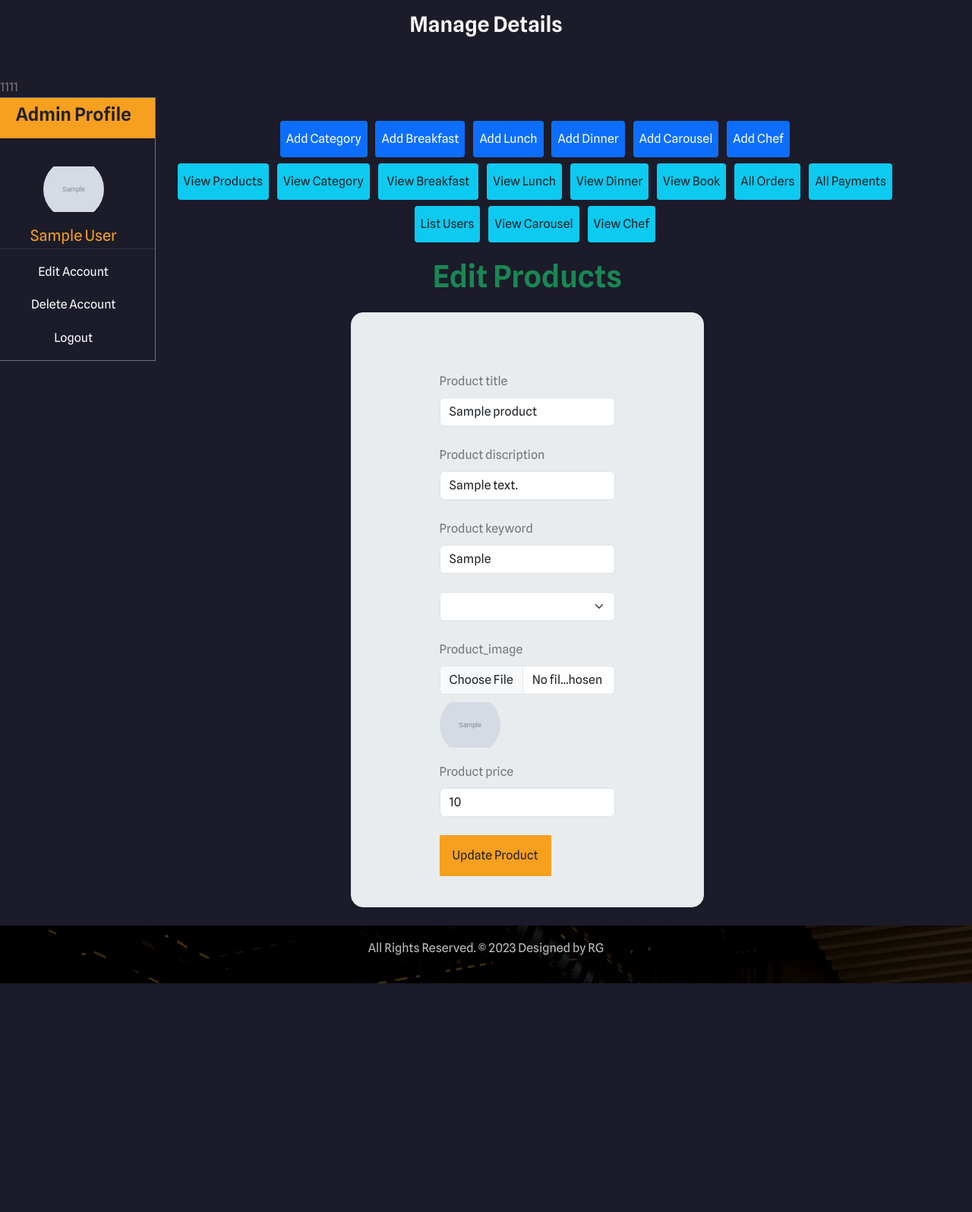
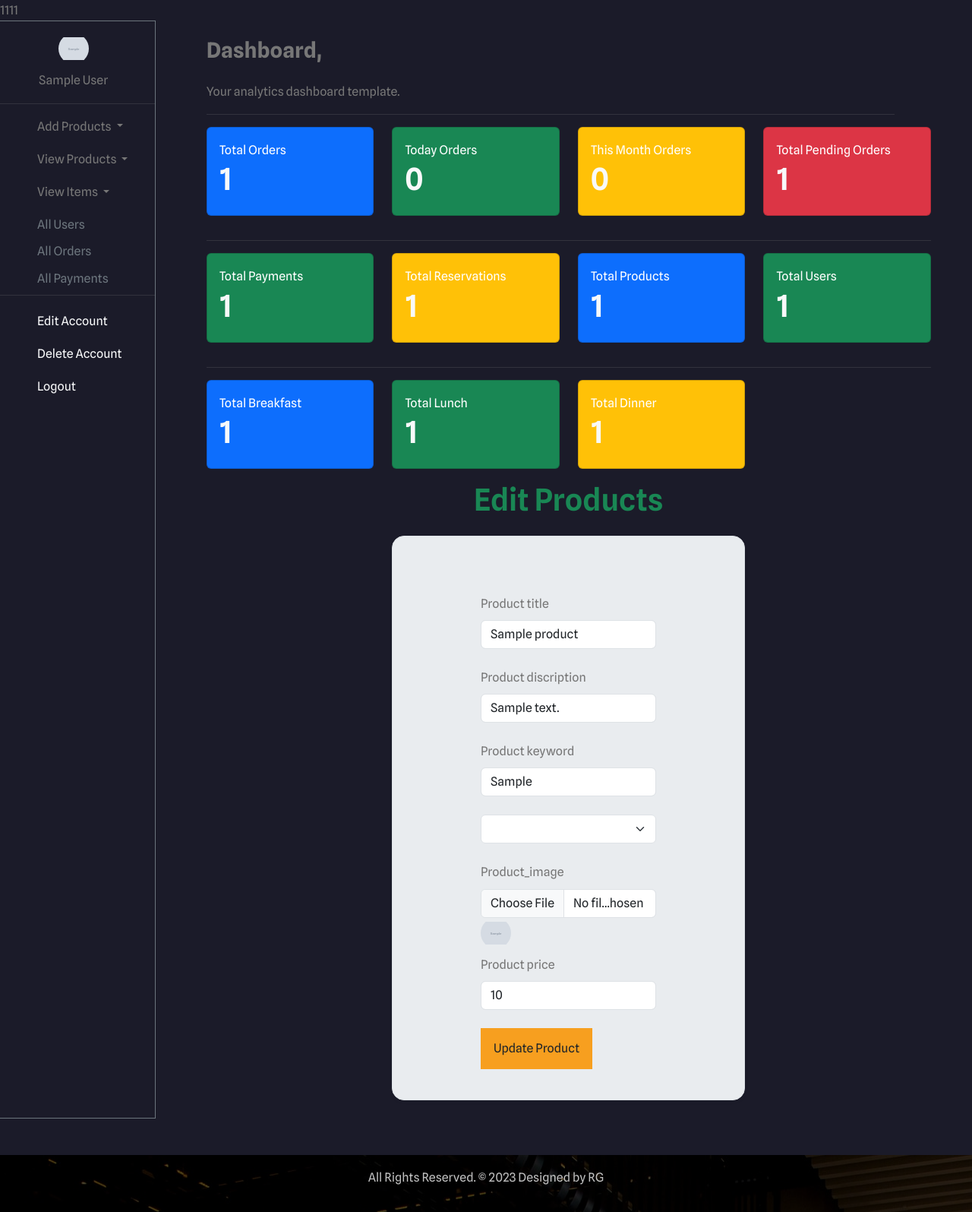
Before and after one commit to gilbertozioma/Food-shop, a PHP site: page /admin/index.php?edit_product=1 in a window 1280 px wide. Shown: the part 75-1670 px from the top of the page at 76% size. Before the commit the page ends 1369 px from the top, so only its background shows below. Run offline with PHP 8.4, Linux system fonts and the light colour scheme; the visitor is signed in with stand-in values (Sample User, id 1); tables that the repository leaves empty or names only in its code hold one stand-in row (values such as "Sample post"); grey boxes marked "Sample" are stand-in pictures; data that the repository does not hold is empty.

Commit message:
Implemented a sidebar and analytical dashboard

```diff
--- a/admin/index.php
+++ b/admin/index.php
@@ -13,6 +13,7 @@ include('../functions/common_function.php');
     <meta name="viewport" content="width=device-width, initial-scale=1.0">
     <title>Admin Dashbord</title>
     <!-- Bootstrap CSS Link -->
+    <link href="https://cdn.jsdelivr.net/npm/bootstrap@5.3.1/dist/css/bootstrap.min.css" rel="stylesheet">
     <link rel="stylesheet" href="../bootstrap-5/css/bootstrap.min.css">
     <!-- Font Awesome  Link -->
     <link rel="stylesheet" href="https://cdnjs.cloudflare.com/ajax/libs/font-awesome/6.4.0/css/all.min.css" integrity="sha512-iecdLmaskl7CVkqkXNQ/ZH/XLlvWZOJyj7Yy7tcenmpD1ypASozpmT/E0iPtmFIB46ZmdtAc9eNBvH0H/ZpiBw==" crossorigin="anonymous" referrerpolicy="no-referrer" />
@@ -33,30 +34,43 @@ include('../functions/common_function.php');
         }
 
         .imgg2 {
-            width: 80px;
-            height: 80px;
+            width: 40px;
+            height: 40px;
             object-fit: contain;
             border-radius: 100%;
         }
 
-        .pro {
-            height: 30%;
+        /* .pro {
+            height: 100vh !important;
 
+        } */
+
+        .sb-li a:hover {
+            color: #F79F1F !important;
+            /* border-bottom: 1px solid #F79F1F; */
         }
 
-        .p-li a:hover {
-            border-bottom: 1px solid #F79F1F;
+        .sb-li a {
+            transition: .1s !important;
+        }
+
+        .fs {
+            font-size: 13.5px;
+            margin-left: 53px !important;
+        }
+        .mt{
+            margin-top: -11px !important;
         }
     </style>
 </head>
 
 <body class="bg-secondary">
     <!-- Navbar -->
-    <nav class="navbar navbar-expand-lg navbar-light nav-bg">
+    <nav class="navbar navbar-expand-lg sticky-top navbar-light nav-bg">
         <div class="container-fluid">
-            <a href="#"><img class="logoo" src="../admin/product_images/Logo2.png" alt="logo"></a>
+            <a href="index.php"><img class="logoo" src="../admin/product_images/Logo2.png" alt="logo"></a>
             <nav class="navbar navbar-expand-lg">
-                <ul class="navbar-nav">
+                <div class="navbar-nav">
                     <?php
                     if (!isset($_SESSION['admin_name'])) {
                         echo "<li class='nav-item'> <a class='nav-link text-light' href='index.php'>Welcom Admin</a>
@@ -78,92 +92,133 @@ include('../functions/common_function.php');
                     }
                     ?>
 
-                </ul>
+                </div>
             </nav>
         </div>
     </nav>
-
-    <!-- Second child -->
-
-    <div class="bg-secondary">
-        <h3 class="text-center p-3 text-light">Manage Details</h3>
-
-    </div><br>
-
     <?php include('../includes/session.php'); ?>
 
-    <br>
-    <!-- Admin Dashbord -->
-    <div class="row bg-secondary">
-        <div class="col-md-2 bg-secondary sticky-top pro mb-4">
-            <div class="row border text-center border-secondary">
 
-                <div class="nav-item text-center p-2 nav-bg">
-                    <a class="nav-link text-light" href="#">
-                        <h4>Admin Profile</h4>
-                    </a>
-                </div>
+    <!-- Side bar -->
+    <div class="row bg-secondary mb-5">
 
+        <div class="col-md-2 bg-secondary border position-static border-secondary overflow-x-hidden pro">
+            <div class="row sticky text-center ">
+
+                <h4 class="bg-light">
+                </h4>
+                <div class=' d-flex m-auto p-2 p-li'>
                     <?php
                     $admin_name = $_SESSION['admin_name'];
                     $admin_image = "SELECT * FROM tbl_admin WHERE admin_name = '$admin_name'";
                     $admin_image = mysqli_query($conn, $admin_image);
                     $fetch_image = mysqli_fetch_array($admin_image);
                     $admin_image = $fetch_image['admin_image'];
-                echo "<div class='nav-item mb-1'><br>
+                    echo "<div class='m-auto'>
+                        <a>
                         <img src='admin_images/$admin_image' alt='$admin_image' class='imgg2'>
+                        </a>
                     </div>";
+                    ?>
+                </div>
+                <p class="">
+                    <?php echo $admin_name = $_SESSION['admin_name'] ?>
+                </p>
+                <hr>
 
-                ?>
-                <div class='related2 p-li fs-5'>
-                    <?php echo $admin_name = $_SESSION['admin_name'] ?>
+            </div>
+            <div class="row">
+
+                <div class="accordion accordion-flush" id="accordionFlushExample">
+
+                    <p class="ms-5 dropdown-toggle" type="button" data-bs-toggle="collapse" data-bs-target="#collapseOne" aria-expanded="false" aria-controls="flush-collapseOne">
+                        Add Products
+                    </p>
+                    <div id="collapseOne" class="accordion-collapse collapse mt-auto mt" data-bs-parent="#accordionFlushExample">
+                        <div class="ms-5 fs">
+                            <li class="list-unstyled mb-2 sb-li"><a class="text-light" href="insert_category.php">Add Category</a></li>
+                            <li class="list-unstyled mb-2 sb-li"><a class="text-light" href="insert_breakfast.php">Add Breakfast</a></li>
+                            <li class="list-unstyled mb-2 sb-li"><a class="text-light" href="insert_lunch.php">Add Lunch</a></li>
+                            <li class="list-unstyled mb-2 sb-li"><a class="text-light" href="insert_dinner.php">Add Dinner</a></li>
+                            <li class="list-unstyled mb-2 sb-li"><a class="text-light" href="insert_carousel.php">Add Slider</a></li>
+                            <li class="list-unstyled mb-2 sb-li"><a class="text-light" href="insert_chef.php">Add Chef</a></li>
+                        </div>
+                        <hr>
+                    </div>
+
+                    <div class="">
+                        <p class="ms-5 dropdown-toggle" type="button" data-bs-toggle="collapse" data-bs-target="#collapseTwo" aria-expanded="false" aria-controls="flush-collapseTwo">
+                            View Products
+                        </p>
+                        <div id="collapseTwo" class="accordion-collapse collapse mt-auto mt" data-bs-parent="#accordionFlushExample">
+                            <div class="justify-content-start ms-5 fs">
+                                <li class="list-unstyled mb-2 sb-li"><a class="text-light" href="index.php?view_products">View Products</a></li>
+                                <li class="list-unstyled mb-2 sb-li"><a class="text-light" href="index.php?view_categories">View Categories</a></li>
+                                <li class="list-unstyled mb-2 sb-li"><a class="text-light" href="index.php?view_breakfast">View Breakfast</a></li>
+                                <li class="list-unstyled mb-2 sb-li"><a class="text-light" href="index.php?view_lunch">View Lunch</a></li>
+                                <li class="list-unstyled mb-2 sb-li"><a class="text-light" href="index.php?view_dinner">View Dinner</a></li>
+                            </div>
+                            <hr>
+                        </div>
+                    </div>
+
+                    <div class="">
+                        <p class="ms-5 dropdown-toggle" type="button" data-bs-toggle="collapse" data-bs-target="#collapseThree" aria-expanded="false" aria-controls="flush-collapseThree">
+                            View Items
+                        </p>
+                        <div id="collapseThree" class="accordion-collapse justify-content-start collapse mt-auto mt" data-bs-parent="#accordionFlushExample">
+                            <div class="ms-5 fs">
+                                <li class="list-unstyled mb-2 sb-li"><a class="text-light" href="index.php?view_book">View Book</a></li>
+                                <li class="list-unstyled mb-2 sb-li"><a class="text-light" href="index.php?view_carousel">View Slider</a></li>
+                                <li class="list-unstyled mb-2 sb-li"><a class="text-light" href="index.php?view_chef">View Chef</a></li>
+                            </div>
+                            <hr>
+                        </div>
+                    </div>
+                    <div class="ms-5">
+                        <li class="list-unstyled mb-2 sb-li"><a class="text-secondary" href="index.php?list_users">All Users</a></li>
+                        <li class="list-unstyled mb-2 sb-li"><a class="text-secondary" href="index.php?list_all_orders">All Orders</a></li>
+                        <li class="list-unstyled mb-2 sb-li"><a class="text-secondary" href="index.php?all_payments">All Payments</a></li>
+                    </div>
                 </div>
                 <hr>
 
-                <div class="nav-item p-li mb-3">
+                <div class="ms-5 mb-3 mt-1">
+
+                    <div class="nav-item sb-li mb-3">
                         <a class="text-decoration-none text-light" href="index.php?edit_admin_profile">Edit Account</a>
                     </div>
-                <div class="nav-item p-li mb-3">
+                    <div class="nav-item sb-li mb-3">
                         <a class="text-decoration-none text-light" href="index.php?delete_admin_profile">Delete Account</a>
                     </div>
-                <div class="nav-item p-li mb-3">
+                    <div class="nav-item sb-li mb-3">
                         <a class="text-decoration-none text-light" href="admin_logout.php">Logout</a>
                     </div>
-
                 </div>
             </div>
+        </div>
+        <!-- End Side bar -->
 
         <!-- Dashbord -->
-        <div class="col-md-10 bg-secondary w-75 p-0">
-
-            <div class="row ms-2">
-
-                <div class="text-center bg-secondary "><br>
-                    <button class="border-0 rounded-1 m-1 p-2 py-1 btn btn-primary"><a href="index.php?insert_category" class="nav-link text-light my-2">Add Category</a></button>
-                    <button class="border-0 rounded-1 m-1 p-2 py-1 btn btn-primary"><a href="insert_breakfast.php" class="nav-link text-light my-2">Add Breakfast</a></button>
-                    <button class="border-0 rounded-1 m-1 p-2 py-1 btn btn-primary"><a href="insert_lunch.php" class="nav-link text-light my-2">Add Lunch</a></button>
-                    <button class="border-0 rounded-1 m-1 p-2 py-1 btn btn-primary"><a href="insert_dinner.php" class="nav-link text-light my-2">Add Dinner</a></button>
-                    <button class="border-0 rounded-1 m-1 p-2 py-1 btn btn-primary"><a href="insert_carousel.php" class="nav-link text-light my-2">Add Carousel</a></button>
-                    <button class="border-0 rounded-1 m-1 p-2 py-1 btn btn-primary"><a href="insert_chef.php" class="nav-link text-light my-2">Add Chef</a></button><br>
-
-                    <button class="border-0 rounded-1 m-1 p-2 py-1 btn btn-info"><a href="index.php?view_products" class="nav-link text-dark my-2">View Products</a></button>
-                    <button class="border-0 rounded-1 m-1 p-2 py-1 btn btn-info"><a href="index.php?view_categories" class="nav-link text-dark my-2">View Category</a></button>
-                    <button class="border-0 rounded-1 m-1 p-2 py-1 btn btn-info"><a href="index.php?view_breakfast" class="nav-link text-dark m-1 my-2">View Breakfast</a></button>
-                    <button class="border-0 rounded-1 m-1 p-2 py-1 btn btn-info"><a href="index.php?view_lunch" class="nav-link text-dark my-2">View Lunch</a></button>
-                    <button class="border-0 rounded-1 m-1 p-2 py-1 btn btn-info"><a href="index.php?view_dinner" class="nav-link text-dark my-2">View Dinner</a></button>
-                    <button class="border-0 rounded-1 m-1 p-2 py-1 btn btn-info"><a href="index.php?view_book" class="nav-link text-dark my-2">View Book</a></button>
-                    <button class="border-0 rounded-1 m-1 p-2 py-1 btn btn-info"><a href="index.php?list_all_orders" class="nav-link text-dark my-2">All Orders</a></button>
-                    <button class="border-0 rounded-1 m-1 p-2 py-1 btn btn-info"><a href="index.php?all_payments" class="nav-link text-dark my-2">All Payments</a></button>
-                    <button class="border-0 rounded-1 m-1 p-2 py-1 btn btn-info"><a href="index.php?list_users" class="nav-link text-dark my-2">List Users</a></button>
-                    <button class="border-0 rounded-1 m-1 p-2 py-1 btn btn-info"><a href="index.php?view_carousel" class="nav-link text-dark my-2">View Carousel</a></button>
-                    <button class="border-0 rounded-1 m-1 p-2 py-1 btn btn-info"><a href="index.php?view_chef" class="nav-link text-dark my-2">View Chef</a></button>
-                </div>
-            </div>
-
-            <!-- Fouth child -->
+        <div class="col-md-10 bg-secondary w-75 p-0 m-auto">
 
             <div class="container my-3">
                 <?php
+
+                // Display db_stat.php by default
+                $showDefault = true;
+
+                // Check if any insert or view button is clicked
+                if (isset($_GET['insert_category']) || isset($_GET['insert_breakfast']) || isset($_GET['insert_lunch']) || isset($_GET['insert_dinner']) || isset($_GET['insert_chef']) || isset($_GET['insert_product']) || isset($_GET['insert_order']) || isset($_GET['insert_carousel']) ||  isset($_GET['view_categories']) || isset($_GET['view_products']) || isset($_GET['view_breakfast']) || isset($_GET['view_lunch']) || isset($_GET['view_dinner']) || isset($_GET['view_chef']) || isset($_GET['view_slider']) || isset($_GET['view_book']) || isset($_GET['view_carousel']) || isset($_GET['list_users']) || isset($_GET['list_all_orders']) || isset($_GET['all_payments'])) {
+
+                    $showDefault = false;
+                }
+
+                // Include db_stat.php if the default should be shown
+                if ($showDefault) {
+                    include('db_stat.php');
+                }
+
                 // Add Category
                 if (isset($_GET['insert_category'])) {
                     include('insert_category.php');
@@ -319,7 +374,7 @@ include('../functions/common_function.php');
     ?>
 
     <!-- Bootstrap js Link -->
-    <script src="../bootstrap-5/js/bootstrap.min.js"></script>
+    <script src="https://cdn.jsdelivr.net/npm/bootstrap@5.3.1/dist/js/bootstrap.bundle.min.js"></script>
 </body>
 
 </html>
```
Lines whose indentation alone changed are shown as unchanged.
